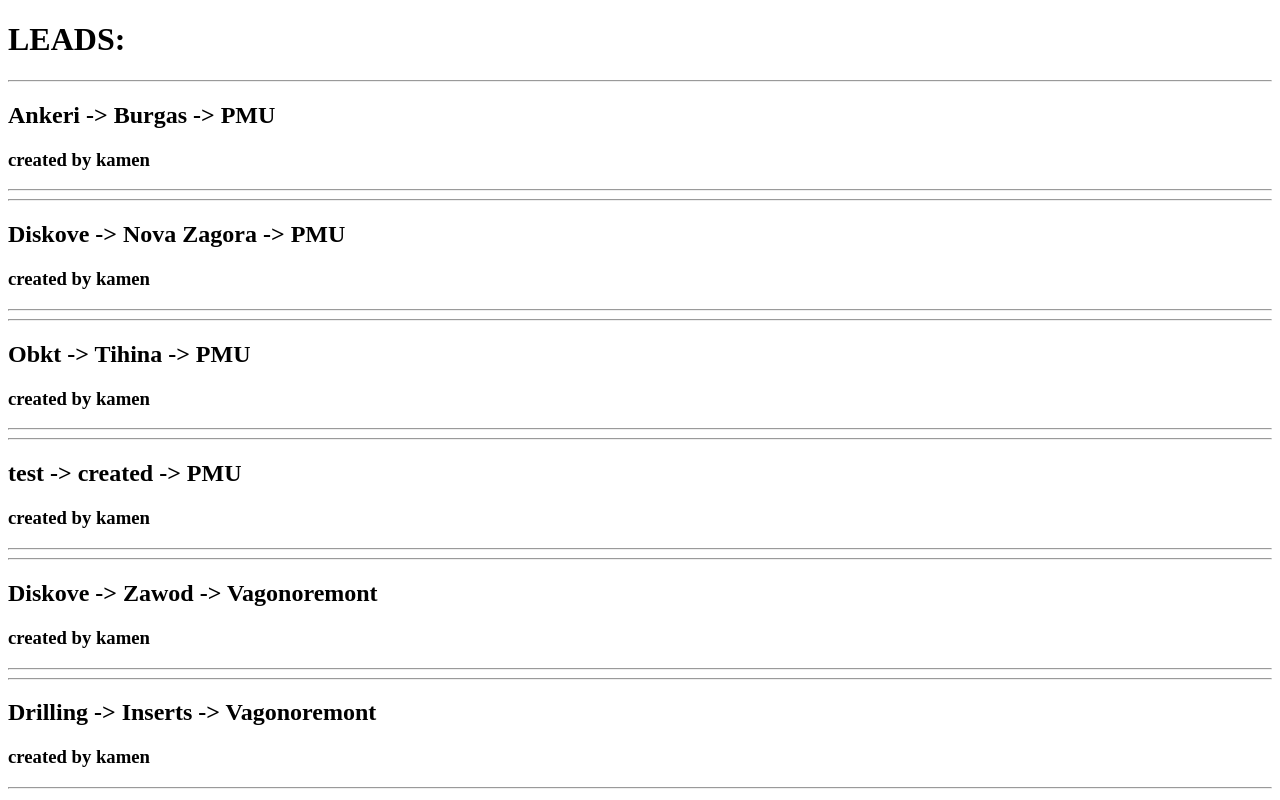
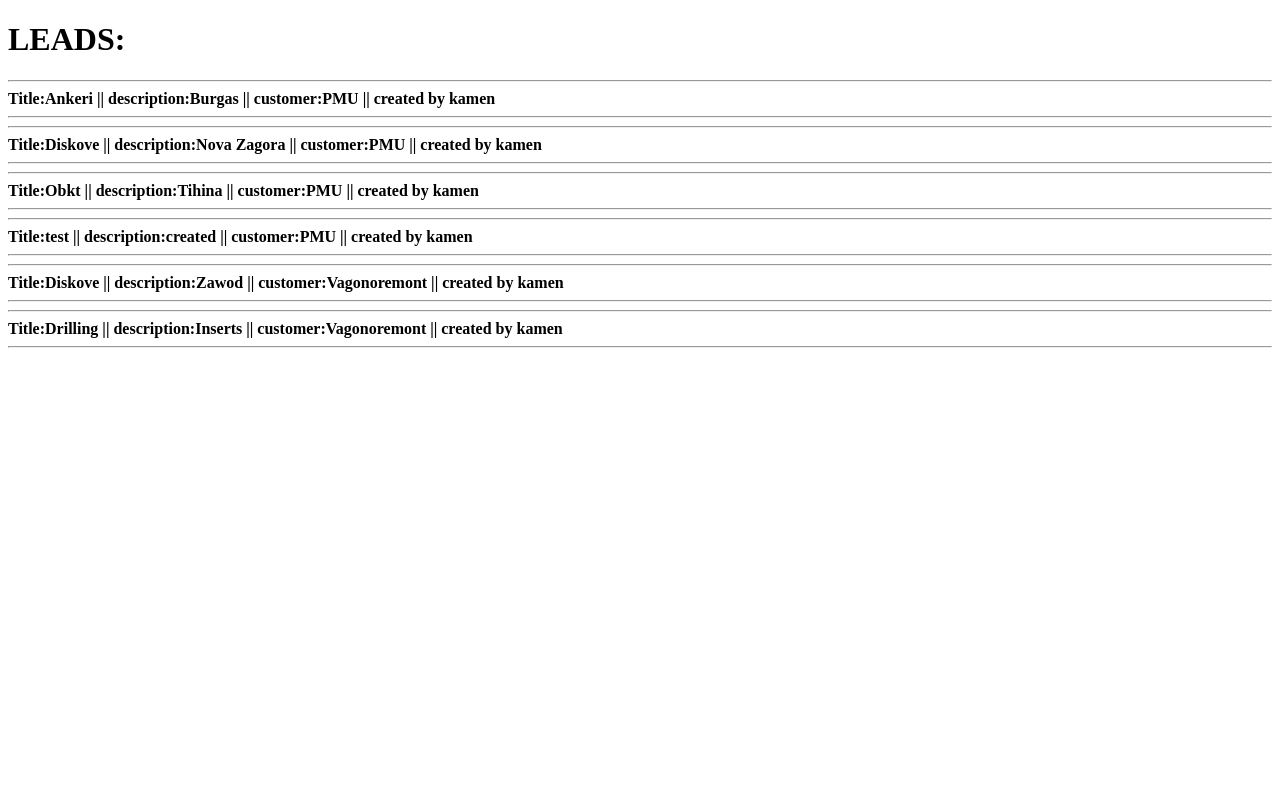
Before and after one commit to KamenStanchev/CRM, a Django app: page /leads/all/ in a window 1280 px wide. Run offline with Django 4.2, Linux system fonts and the light colour scheme; data comes from the database, SQL or seed files in the repository; both versions use the stored data as it was after the commit.

Commit message:
create leads and customers

```diff
--- a/leads/templates/lead_list.html
+++ b/leads/templates/lead_list.html
@@ -9,8 +9,7 @@
 
     {% for obj in obj_list %}
         <hr>
-        <h2>{{obj.title}} -> {{obj.description}} -> {{obj.customer}}</h2>
-        <h3>created by {{obj.created_by}}</h3>
+        <h4 style="margin: 0;">Title:{{obj.title}} || description:{{obj.description}} || customer:{{obj.customer}} || created by {{obj.created_by}}</h4>
         <hr>
 
     {% endfor %}
```
Also changed, not shown: db.sqlite3.
